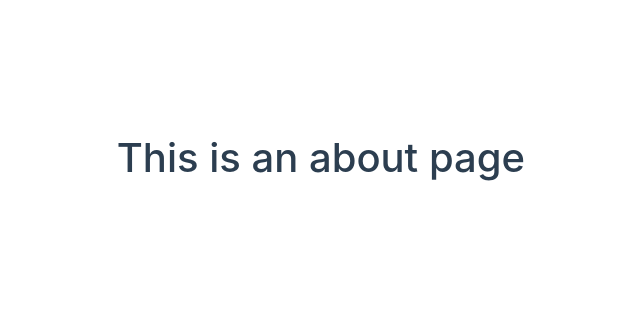
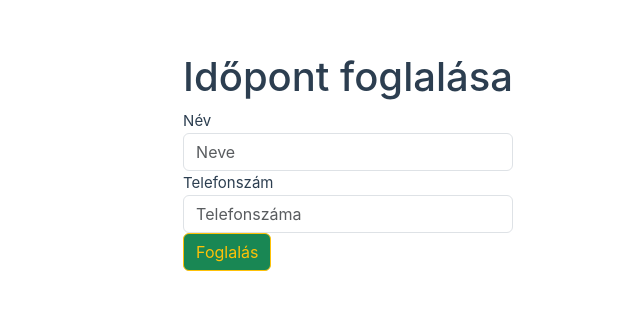
Before and after one commit to b0papzso/idopontfoglaloProjekt, a Vue app: page /foglalas in a window 1280 px wide. Shown: the part 238-548 px from the top of the page, without its empty margins (115-755 px from the left). Built offline with nearby package versions, Linux system fonts and the light colour scheme.

Commit message:
tesztek nélkül kész

```diff
--- a/package.json
+++ b/package.json
@@ -14,6 +14,7 @@
     "bootstrap": "^5.3.3",
     "json-server": "^1.0.0-beta.3",
     "pinia": "^3.0.1",
+    "route": "^0.2.5",
     "vue": "^3.5.13",
     "vue-router": "^4.5.0",
     "vue-toastification": "^2.0.0-rc.5"
--- a/src/main.js
+++ b/src/main.js
@@ -1,14 +1,22 @@
 import './assets/main.css'
-
+import "vue-toastification/dist/index.css"
 import { createApp } from 'vue'
 import { createPinia } from 'pinia'
 
 import App from './App.vue'
 import router from './router'
+import Toast  from 'vue-toastification'
 
 const app = createApp(App)
 
 app.use(createPinia())
 app.use(router)
 
+const options = {
+    position: "top-right",
+    timeout: 5000,
+    closeOnClick: true
+}
+app.use(Toast, options)
+
 app.mount('#app')
--- a/src/stores/idopontok.js
+++ b/src/stores/idopontok.js
@@ -8,6 +8,15 @@ export const useFoglalasStore = defineStore('foglalasok', () => {
     .then(resp => resp.json())
     .then(data => foglalasok.value = data)
   }
-
-  return{foglalasok, loadAll}
+  const ujFoglalas = (day, hour, name, number) => {
+    fetch("http://localhost:3000/foglalasok", {
+      method: "POST",
+      headers: {
+        "Content-Type": "application/json"
+      },
+      body: JSON.stringify({day, hour, name, number})
+    })
+    .then(() => loadAll())
+  }
+  return{foglalasok, loadAll, ujFoglalas}
 })
--- a/src/views/FoglalasView.vue
+++ b/src/views/FoglalasView.vue
@@ -1,15 +1,38 @@
 <template>
-  <div class="about">
-    <h1>This is an about page</h1>
+  <div class="container">
+    <h1>Időpont foglalása</h1>
+    <label for="nevInput">Név</label>
+    <input type="text" v-model="nev" class="form-control" placeholder="Neve">
+    <label for="tInput">Telefonszám</label>
+    <input type="text" class="form-control" placeholder="Telefonszáma" v-model="tSzam">
+    <button class="btn btn-success btn-outline-warning" @click="foglalas">Foglalás</button>
   </div>
 </template>
 
-<style>
-@media (min-width: 1024px) {
-  .about {
-    min-height: 100vh;
-    display: flex;
-    align-items: center;
+<script setup>
+import { ref, onMounted } from 'vue';
+import { useRoute, useRouter } from 'vue-router';
+import Toast, { useToast } from "vue-toastification";
+import { useFoglalasStore } from '@/stores/idopontok';
+
+const toast = useToast();
+const route = useRoute();
+const router = useRouter();
+const foglalasokStore = useFoglalasStore();
+
+const day = ref(route.query.day);
+const hourValue = ref(route.query.hour);
+const nev = ref("");
+const tSzam = ref("");
+
+const foglalas = () => {
+  if (nev.value === "" || tSzam.value === "") {
+    toast.error("Kérem töltse ki a mezőket!");
+    return;
+  } else {
+    toast.success("Sikeres foglalás!");
+    foglalasokStore.ujFoglalas(day.value, hourValue.value, nev.value, tSzam.value);
+    router.push('/');
   }
-}
-</style>
+};
+</script>
--- a/src/views/HomeView.vue
+++ b/src/views/HomeView.vue
@@ -12,10 +12,10 @@
     <div class="table mt-3" v-if="showHours">
       <label for="allHours"><h3>Szabad időpontok</h3></label>
       <select name="allHours" class="form-select" v-model="hourValue">
-      <option v-for="hour in options" :value="hour" >{{ hour }}</option>
+        <option v-for="hour in options" :value="hour">{{ hour }}</option>
       </select>
     </div>
-  <button class="btn btn-primary btn-outline-warning" :disabled="!showHours">Foglalás</button>
+    <button class="btn btn-primary btn-outline-warning" :disabled="!hourValue" @click="goToFoglalas">Foglalás</button>
   </div>
 </template>
 
@@ -32,11 +32,9 @@ const hourValue = ref(null);
 const showHours = ref(false);
 
 watch(day, (newVal) => {
-  console.log("Selected day:", newVal);
   showHours.value = newVal !== null;
   options.value = ([8, 9, 10, 11, 12, 13, 14, 15, 16]);
-  showAllHours()
-
+  showAllHours();
 });
 
 const showAllHours = () => {
@@ -47,7 +45,18 @@ const showAllHours = () => {
 
   options.value = options.value.filter(hour => !bookedHours.includes(hour));
 };
+
 onMounted(() => {
-  foglalasokStore.loadAll()
-})
+  foglalasokStore.loadAll();
+});
+
+const goToFoglalas = () => {
+  router.push({
+    path: '/foglalas',
+    query: {
+      day: day.value,
+      hour: hourValue.value
+    }
+  });
+};
 </script>
```
Also changed, not shown: idopontok.json (+10 -3 lines), 1 other file (tests, documents, lock files or other folders). Lines whose indentation alone changed are shown as unchanged.
